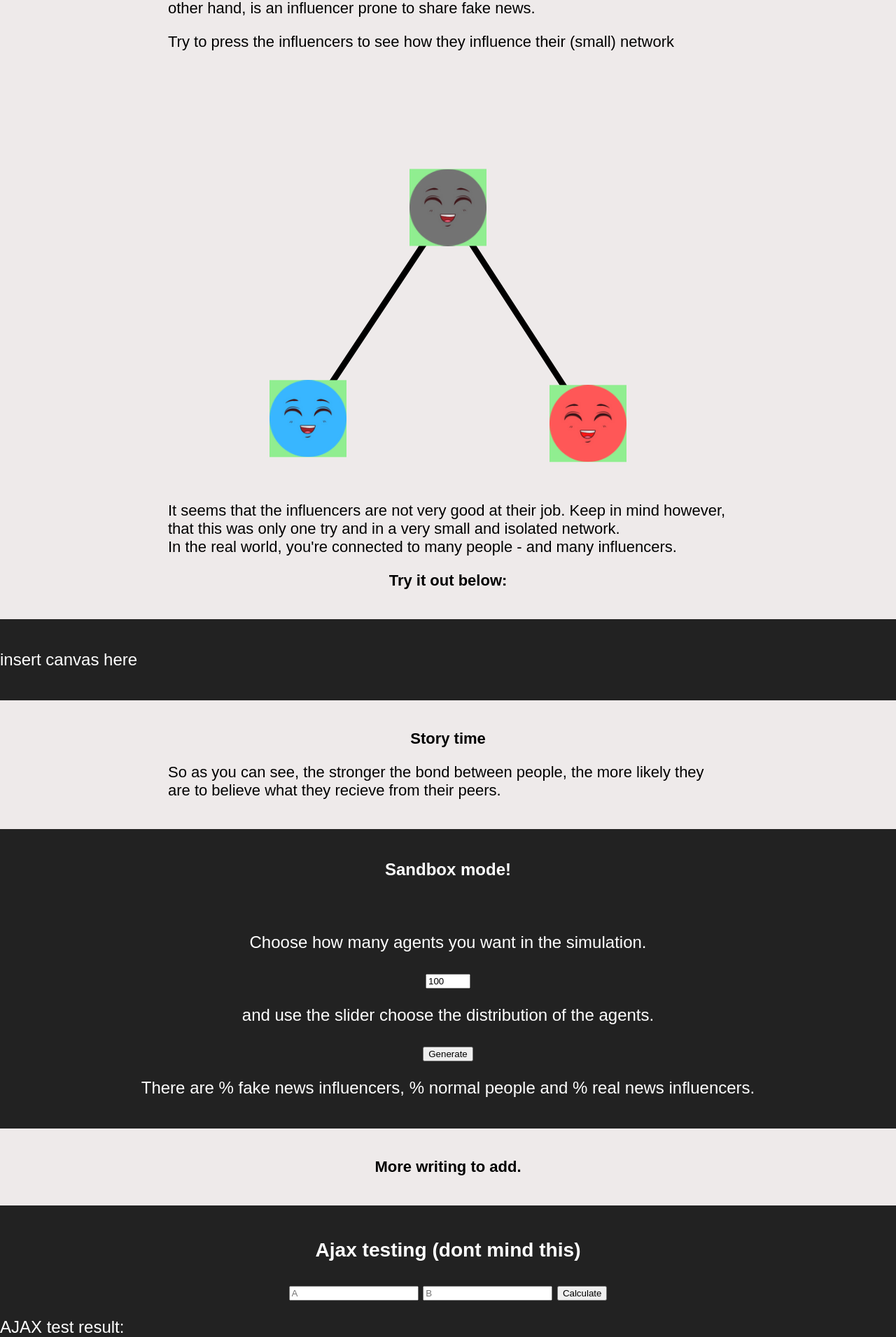
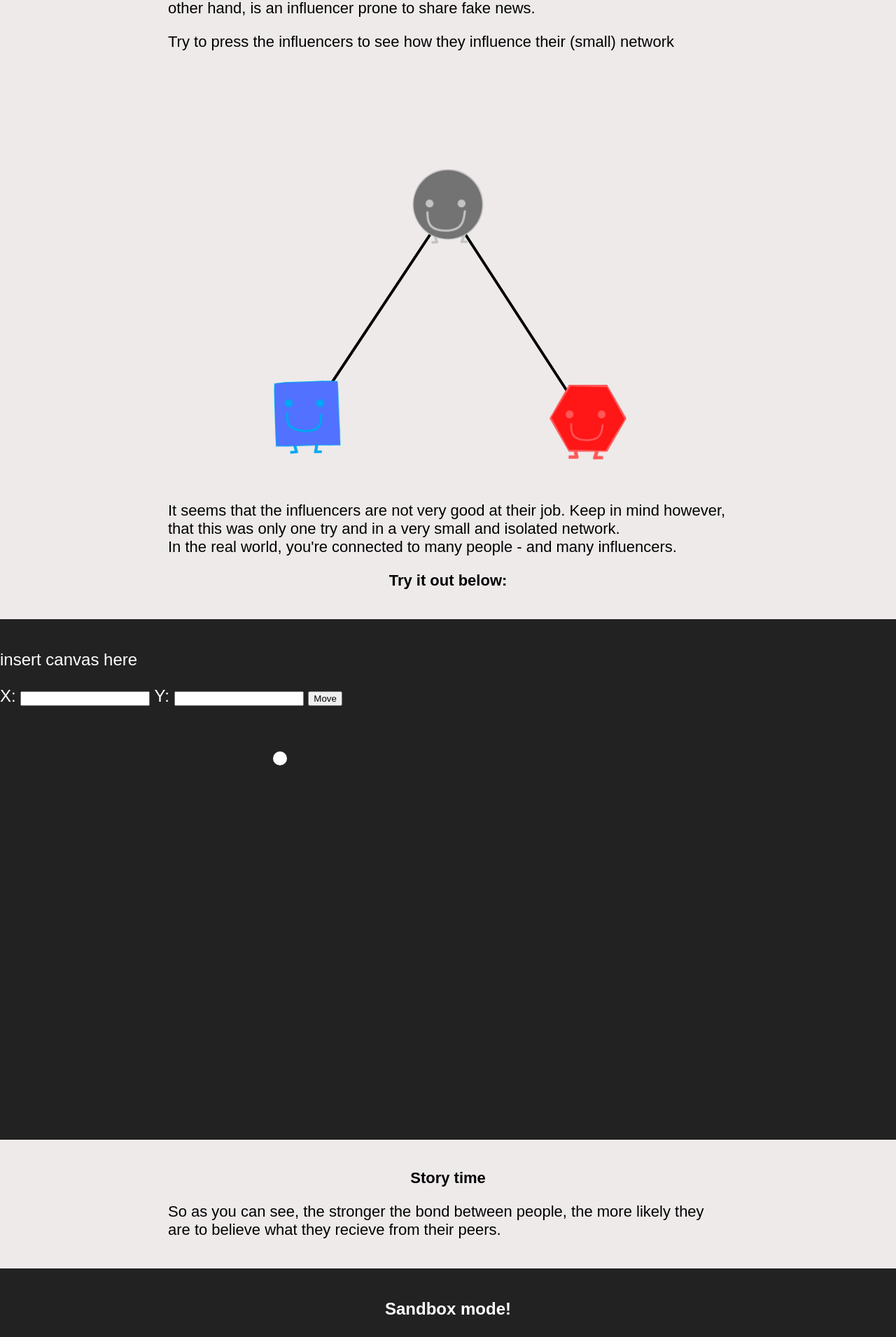
Before and after one commit to MartinHojerLarsen/ABM-information-diffusion, a Flask app: page / in a window 1280 px wide. Shown: the part 443-2354 px from the top of the page at 70% size. Run offline with Flask 2, Linux system fonts and the light colour scheme; a map, chart or similar area stays blank.

Commit message:
Feat - animation

```diff
--- a/Website/static/agent_class.js
+++ b/Website/static/agent_class.js
@@ -1,9 +1,13 @@
 import { drawImageRot, draw_text } from "/static/canvas_main.js";
 
 // agent images
-let commoner_img_face1 = document.getElementById("commonerFace1");
-let rinfluencer_img_face1 = document.getElementById("rinfluencerFace1");
-let finfluencer_img_face1 = document.getElementById("finfluencerFace1");
+let commoner_img_normal = document.getElementById("commonerNormal");
+let commoner_img_scared = document.getElementById("commonerScared");
+let commoner_img_happy = document.getElementById("commonerHappy");
+let rinfluencer_img_normal = document.getElementById("rinfluencerNormal");
+let rinfluencer_img_influencing = document.getElementById("rinfluencerInfluencing");
+let finfluencer_img_normal = document.getElementById("finfluencerNormal");
+let finfluencer_img_influencing = document.getElementById("finfluencerInfluencing");
 
 class Agent {
   constructor(ctx, ID, type, opinion, connections, x, y, size, rotation) {
@@ -64,7 +68,7 @@
     this.rotation = newRotation;
   }
 
-}
+};
 
 class Commoner extends Agent {
   constructor(ctx, ID, type, opinion, connections, x, y, size, rotation = 0,speechBubble) {
@@ -74,40 +78,43 @@
     this.y_lowerB = y + 15;
     this.speed = 0.25;
     this.dy = this.speed;
-  }
+    this.face = commoner_img_normal;
+  };
 
-  draw() {
+  draw(img) {
     //To be deleted
-    this.ctx.fillStyle = "lightgreen";
-    this.ctx.fillRect(
-      this.x - this.size / 2,
-      this.y - this.size / 2,
-      this.size,
-      this.size
-    );
+    //this.ctx.fillStyle = "lightgreen";
+    // this.ctx.fillRect(
+    //   this.x - this.size / 2,
+    //   this.y - this.size / 2,
+    //   this.size,
+    //   this.size
+    // );
     drawImageRot(
       this.ctx,
-      commoner_img_face1,
+      img,
       this.x,
       this.y,
       this.size,
       this.size,
       this.rotation
     );
-  }
+  };
 
   minorHover() {
     this.y += this.dy;
     if (this.y > this.y_upperB) this.dy -= this.speed;
     if (this.y < this.y_lowerB) this.dy += this.speed;
 
+    // OnClick - show text and change face
     if (this.speechBubble) {
       draw_text(this.ctx, "I am a Commoner", this.x, this.y - 150);
-    }
-
-    this.draw();
-  }
-}
+      this.draw(commoner_img_happy);
+    } else {
+      this.draw(commoner_img_normal);
+    };
+  };
+};
 
 class R_influencer extends Agent {
   constructor(ctx, ID, type, opinion, connections, x, y, size, rotation,speechBubble) {
@@ -117,28 +124,28 @@
     this.y_lowerB = y + 15;
     this.speed = 0.29;
     this.dy = this.speed;
-  }
+  };
 
-  draw() {
+  draw(img) {
     //To be deleted
-    this.ctx.fillStyle = "lightgreen";
-    this.ctx.fillRect(
-      this.x - this.size / 2,
-      this.y - this.size / 2,
-      this.size,
-      this.size
-    );
+    // this.ctx.fillStyle = "lightgreen";
+    // this.ctx.fillRect(
+    //   this.x - this.size / 2,
+    //   this.y - this.size / 2,
+    //   this.size,
+    //   this.size
+    // );
 
   drawImageRot(
     this.ctx,
-      rinfluencer_img_face1,
+    img,
     this.x,
     this.y,
     this.size,
     this.size,
     this.rotation
     );
-  }
+  };
 
   minorHover() {
     this.y += this.dy;
@@ -147,11 +154,15 @@
 
     if (this.speechBubble) {
       draw_text(this.ctx, "I am an Influencer", this.x, this.y - 150);
-    }
+      this.draw(rinfluencer_img_influencing);
 
-    this.draw();
-  }
-}
+    } else {
+      this.draw(rinfluencer_img_normal);
+    };
+
+  };
+
+};
 
 class F_influencer extends Agent {
   constructor(ctx, ID, type, opinion, connections, x, y, size, rotation,speechBubble) {
@@ -161,27 +172,27 @@
     this.y_lowerB = y + 15;
     this.speed = 0.31;
     this.dy = this.speed;
-  }
+  };
 
-  draw() {
+  draw(img) {
     //To be deleted
-    this.ctx.fillStyle = "lightgreen";
-    this.ctx.fillRect(
-      this.x - this.size / 2,
-      this.y - this.size / 2,
-      this.size,
-      this.size
-    );
+    // this.ctx.fillStyle = "lightgreen";
+    // this.ctx.fillRect(
+    //   this.x - this.size / 2,
+    //   this.y - this.size / 2,
+    //   this.size,
+    //   this.size
+    // );
     drawImageRot(
       this.ctx,
-      finfluencer_img_face1,
+      img,
       this.x,
       this.y,
       this.size,
       this.size,
       this.rotation
       );
-  }
+  };
 
   minorHover() {
     this.y += this.dy;
@@ -190,10 +201,11 @@
 
     if (this.speechBubble) {
       draw_text(this.ctx, "I am an Influencer", this.x, this.y - 150);
-    }
-
-    this.draw();
-  }
-}
+      this.draw(finfluencer_img_influencing);
+    } else {
+      this.draw(finfluencer_img_normal);
+    };
+  };
+};
 
 export { Commoner, R_influencer, F_influencer };
--- /dev/null
+++ b/Website/static/canvas_animation_test.js
@@ -0,0 +1,76 @@
+let canvas_animation = document.getElementById("canvas_animation");
+let ctx_animation = canvas_animation.getContext("2d");
+
+let move = document.getElementById("move_animation");
+
+
+// Information bubble
+function bubble(ctx, x1, y1, x2, y2, size) {
+    ctx.fillStyle = "white";
+    ctx.beginPath();
+    ctx.arc(x1, y1, size, 0, 2 * Math.PI);
+    ctx.fill();
+    ctx.stroke();
+    ctx.closePath();
+}
+bubble(ctx_animation, x, y, x+100, y+100, 10);
+
+
+
+var x = ctx_animation.canvas.width*0.5;
+var y = ctx_animation.canvas.height*0.5;
+var r = 10;
+var duration = 500; // in ms
+var nextX, nextY;
+var startTime;
+
+var WIDTH = 600;
+var HEIGHT = 400;
+
+
+function anim(time) {
+    if (!startTime) // it's the first frame
+    startTime = time || performance.now();
+
+    // deltaTime should be in the range [0 ~ 1]
+    var deltaTime = (time - startTime) / duration;
+    // currentPos = previous position + (difference * deltaTime)
+    var currentX = x + ((nextX - x) * deltaTime);
+    var currentY = y + ((nextY - y) * deltaTime);
+
+    if (deltaTime >= 1) { // this means we ended our animation
+        x = nextX; // reset x variable
+        y = nextY; // reset y variable
+        startTime = null; // reset startTime
+        draw(x, y); // draw the last frame, at required position
+    } else {
+        draw(currentX, currentY);
+        requestAnimationFrame(anim); // do it again
+    }
+}
+
+move.onclick = e => {
+    nextX = +x_in.value || 0;
+    nextY = +y_in.value || 0;
+    anim();
+}
+
+
+function circle(x, y, r) {
+    ctx_animation.beginPath();
+    ctx_animation.arc(x, y, r, 0, Math.PI * 2, true);
+    ctx_animation.fill();
+}
+
+function clear() {
+    ctx_animation.clearRect(0, 0, WIDTH, HEIGHT);
+}
+
+
+function draw(x, y) {
+    clear(WIDTH, HEIGHT);
+    ctx_animation.fillStyle = "white";
+    circle(x, y, r);
+}
+
+draw(x, y);
--- a/Website/static/canvas_main.js
+++ b/Website/static/canvas_main.js
@@ -38,7 +38,7 @@
     ctx.font = `italic ${txt_size}px Calibri`;
     ctx.strokeStyle = "black";
     ctx.textAlign = "center";
-    ctx.strokeText(text, x, y + 20)
+    ctx.strokeText(text, x, y + 20);
 }
 
 // Offset image x,y coordinates to center of image
@@ -68,25 +68,14 @@
     ctx.closePath();
 }
 
-// Mouse hover handling
-function hover(e, object) {
-    e.preventDefault();
-    e.stopPropagation();
-
-    // Cursor position
-    let cx = e.offsetX;
-    let cy = e.offsetY;
-    console.log(cx, cy);
-
-    let isInside = touchingCircle(object, cx, cy);
-    // console.log(isInside);
-
-    if (isInside) {
-        document.body.style.cursor = "pointer";
-    } else {
-        document.body.style.cursor = "default";
-    }
-
+// Information bubble
+function bubble(ctx, x1, y1, x2, y2, size) {
+    ctx.fillStyle = "black";
+    ctx.beginPath();
+    ctx.arc(x1, y1, size, 0, 2 * Math.PI);
+    ctx.fill();
+    ctx.stroke();
+    ctx.closePath();
 }
 
 //*** Helper functions ***//
@@ -96,7 +85,7 @@
     return Math.floor(Math.random() * (max - min + 1)) + min;
 };
 
-// Setting color of agents - corresponding to their opinion
+// Setting color of agents - corresponding to their opinion -- OLD
 function color_agent(type, opinion) {
     // Fake news influencers
     if (type == 0) {
@@ -150,4 +139,4 @@
 
 
 // Export
-export { background, clear_canvas, randInt, line, hover, drawImageRot, draw_text, getCursorPosition, insideObj,change_cursor};
+export { background, clear_canvas, randInt, line, bubble,drawImageRot, draw_text, getCursorPosition, insideObj,change_cursor};
--- a/Website/static/canvas_story_1.js
+++ b/Website/static/canvas_story_1.js
@@ -1,4 +1,4 @@
-import {background,getCursorPosition,line,insideObj,change_cursor} from "/static/canvas_main.js";
+import {background,getCursorPosition,line,insideObj,change_cursor, bubble} from "/static/canvas_main.js";
 import * as ag from "/static/agent_class.js";
 
 window.addEventListener("load", function () {
@@ -16,6 +16,9 @@
 let commoner = new ag.Commoner(ctx1,1,2, 55, [1,2,3],(ctx1.canvas.width*0.50),(ctx1.canvas.height*0.35),110,0)
 let r_influencer = new ag.R_influencer(ctx1,2,1, 90, [1,2,3],ctx1.canvas.width*0.25,ctx1.canvas.height*0.85,110,0);
 let f_influencer = new ag.F_influencer(ctx1,3,0, -90, [1,2,3],ctx1.canvas.width*0.75,ctx1.canvas.height*0.85,110,0);
+
+let r_influencer_bubble = bubble(ctx1, r_influencer.getX(), r_influencer.getY(), commoner.getX, commoner.getY(), 10);
+let f_influencer_bubble = bubble(ctx1, f_influencer.getX(), f_influencer.getY(), commoner.getX, commoner.getY(), 10);
 
 /*
 *************
@@ -54,8 +57,9 @@
 
     tick += 1 // counter
 
-    edgeThickness += 0.05 // edge thickness
-    edgeThickness > 9 == true ? edgeThickness=4:edgeThickness;
+    // Changing edge thickness
+    //edgeThickness += 0.05 // edge thickness
+    //edgeThickness > 9 == true ? edgeThickness=4:edgeThickness;
 
     /****Agent Animations****/
     if(anim_state == states[0]){
--- a/Website/static/css/styles.css
+++ b/Website/static/css/styles.css
@@ -107,3 +107,9 @@
     height:600px;
     text-align: center;
 }
+
+#canvas_animation_container {
+    width: 800px;
+    height:600px;
+    text-align: center;
+}
--- a/Website/static/preload_images.js
+++ b/Website/static/preload_images.js
@@ -8,6 +8,14 @@
     document.body.append(elem);
 }
 
-prepare_image('commonerFace1','static/img/commoner_face1.png');
-prepare_image('finfluencerFace1','static/img/finfluencer_face1.png');
-prepare_image('rinfluencerFace1','static/img/rinfluencer_face1.png');
+// Commoner faces
+prepare_image('commonerNormal','/static/img/commoner_normal.png');
+prepare_image('commonerScared','/static/img/commoner_scared.png');
+prepare_image('commonerHappy','/static/img/commoner_happy.png');
+
+// F_influencer faces
+prepare_image('finfluencerNormal','/static/img/finfluencer_normal.png');
+prepare_image('finfluencerInfluencing','/static/img/finfluencer_influencing.png');
+// R_influencer faces
+prepare_image('rinfluencerNormal','/static/img/rinfluencer_normal.png');
+prepare_image('rinfluencerInfluencing','/static/img/rinfluencer_influencing.png');
--- a/Website/templates/index.html
+++ b/Website/templates/index.html
@@ -5,14 +5,16 @@
     <meta http-equiv="X-UA-Compatible" content="IE=edge">
     <meta name="viewport" content="width=device-width, initial-scale=1.0">
 
-    <!-- FLASK -->
+    <!-- FLASK
     <link rel="shortcut icon" href="{{ url_for('static', filename='img/favicon.ico') }}">
-    <link rel="stylesheet" type="text/css" href="{{ url_for('static',filename='css/styles.css') }}">
+    <link rel="stylesheet" type="text/css" href="{{ url_for('static',filename='css/styles.css') }}">  -->
+
+    <!-- Libraries -->
     <link rel="stylesheet" type="text/css" href="/static/libraries/nouislider.min.css">
 
-    <!-- Til at køre min stationære derhjemme
+    <!-- Til at køre min stationære derhjemme -->
     <link rel="shortcut icon" href="/static/img/favicon.ico">
-    <link rel="stylesheet" type="text/css" href="/static/css/styles.css">-->
+    <link rel="stylesheet" type="text/css" href="/static/css/styles.css">
 
     <title>ABM-information diffusion</title>
 </head>
@@ -42,6 +44,13 @@
     <!-- Second section -->
     <div class="section_dark">
         <p>insert canvas here</p>
+        <label>X: </label><input type="number" id="x_in">
+        <label>Y: </label><input type="number" id="y_in">
+        <input type="button" id="move_animation" value="Move">
+        <div id="canvas_animation_container">
+            <canvas id="canvas_animation"></canvas>
+        </div>
+
     </div>
 
     <!-- Third section -->
@@ -108,27 +117,28 @@
 
 </body>
 
-<!-- FLASK -->
+<!-- FLASK
 <script src = "{{ url_for('static', filename='preload_images.js') }}" ></script>
 <script type="module" src="{{ url_for('static',filename='agent_class.js') }}"></script>
 <script type="module" src="{{ url_for('static',filename='canvas_main.js') }}"></script>
 <script type="module" src="{{ url_for('static',filename='canvas_story_1.js') }}"></script>
 <script type="module" src="{{ url_for('static',filename='canvas_sandbox.js') }}"></script>
 <script src="{{ url_for('static',filename='ajax.js') }}"></script>
-<script src="{{ url_for('static',filename='sandbox_slider.js') }}"></script>
+<script src="{{ url_for('static',filename='sandbox_slider.js') }}"></script> -->
 
 <!-- Libraries -->
 <script src="https://ajax.googleapis.com/ajax/libs/jquery/3.5.1/jquery.min.js"></script>
 <script src="/static/libraries/nouislider.min.js"></script>
 <script src="/static/libraries/wNumb.min.js"></script>
 
- <!-- Til at køre min staionære derhjemme
+ <!-- Til at køre min staionære derhjemme  -->
+
  <script src="/static/preload_images.js"></script>
 <script type="module" src="/static/canvas_main.js"></script>
 <script type="module" src="/static/agent_class.js"></script>
 <script type="module" src="/static/canvas_story_1.js"></script>
 <script type="module" src="/static/canvas_sandbox.js"></script>
+<script src="/static/canvas_animation_test.js"></script>
 <script src="/static/ajax.js"></script>
-<script src="/static/sandbox_slider.js"></script>-->
-
+<script src="/static/sandbox_slider.js"></script>
 </html>
```
Also changed, not shown: Website/static/img/Commoner face 2.png (deleted), Website/static/img/commoner_face1.png (deleted), Website/static/img/commoner_happy.png (added), Website/static/img/commoner_normal.png (added), Website/static/img/commoner_scared.png (added), Website/static/img/finfluencer_face1.png (deleted), Website/static/img/finfluencer_influencing.png (added), Website/static/img/finfluencer_normal.png (added), Website/static/img/rinfluencer_face1.png (deleted), Website/static/img/rinfluencer_face2(old).png (added), Website/static/img/rinfluencer_influencing.png (added), Website/static/img/rinfluencer_normal.png (added). Lines whose indentation alone changed are shown as unchanged.
